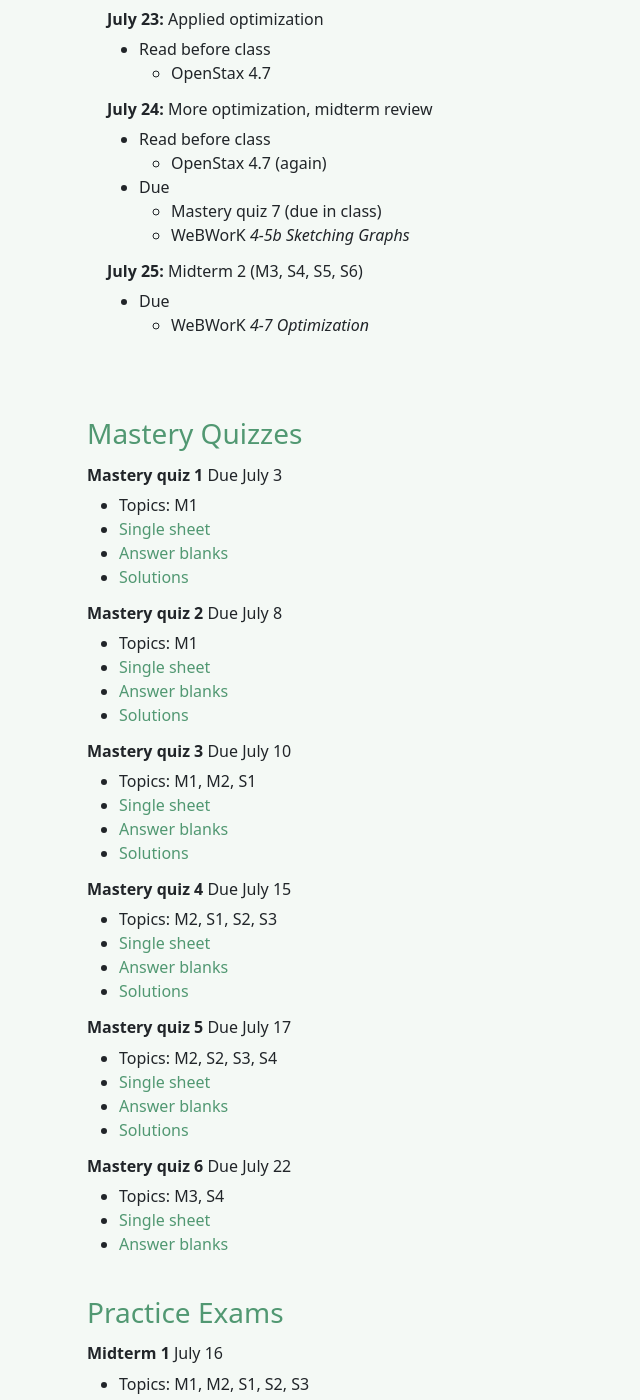
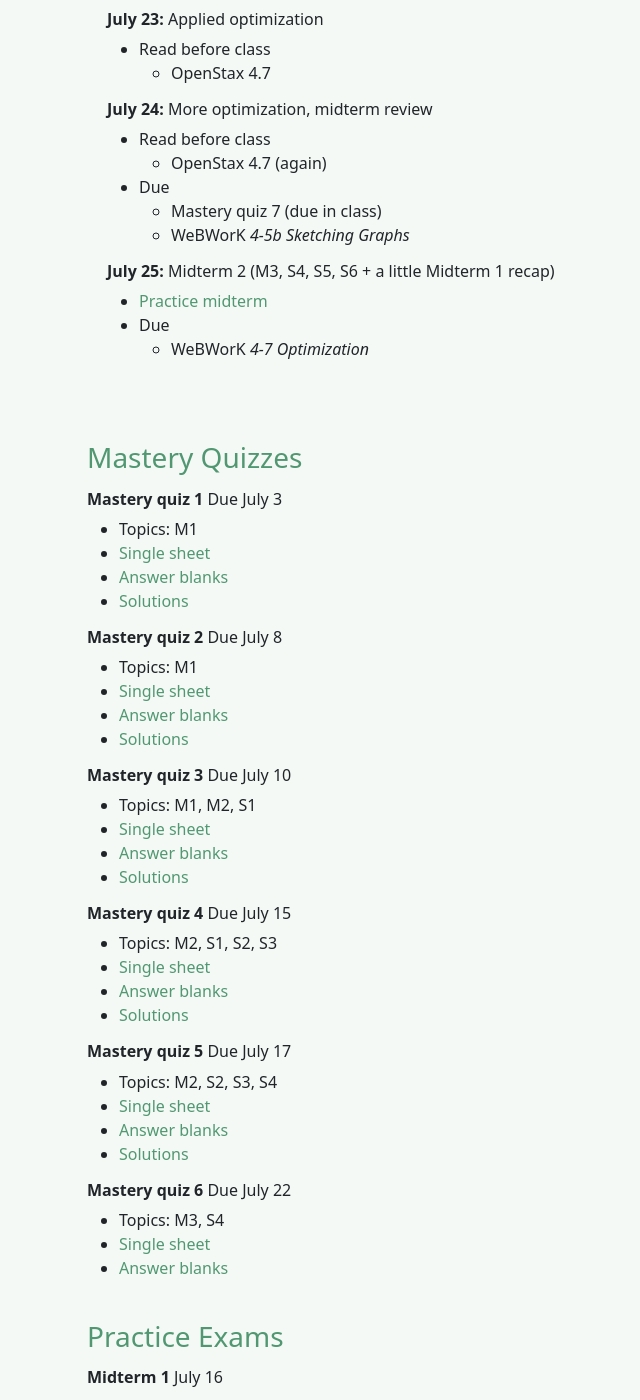
Before and after one commit to bncling/bncl-site, a Jekyll site: the page built from _courses/GW1231_summer_24.markdown, in a window 1280 px wide and 1400 px high, scrolled down 1458 px. Shown: the whole window, without its empty margins (280-920 px from the left). Built offline with Jekyll 4.4.1, drawn with Linux system fonts in a browser that asks for light colours; some of the changed text lies outside the part shown.

Commit message:
rebuilding site Sat Jul 20 15:06:11 EDT 2024

```diff
--- a/_courses/GW1231_summer_24.markdown
+++ b/_courses/GW1231_summer_24.markdown
@@ -194,7 +194,8 @@
 	- Mastery quiz 7 (due in class)
 	- WeBWorK *4-5b Sketching Graphs*
 
-###### **July 25:** Midterm 2 (M3, S4, S5, S6)
+###### **July 25:** Midterm 2 (M3, S4, S5, S6 + a little Midterm 1 recap)
+- [Practice midterm](/assets/documents/practice_midterm2.pdf)
 - Due
 	- WeBWorK *4-7 Optimization*
 
@@ -328,3 +329,7 @@
 - [Practice midterm](/assets/documents/practice_midterm1.pdf)
 - [Practice midterm solutions](/assets/documents/practice_midterm1_solutions.pdf)
 - [Midterm solutions](/assets/documents/midterm1_solutions.pdf)
+
+###### **Midterm 2** July 25
+- Topics: Review, M3, S4, S5, S6
+- [Practice midterm](/assets/documents/practice_midterm2.pdf)
```
Also changed, not shown: 2 other files.
